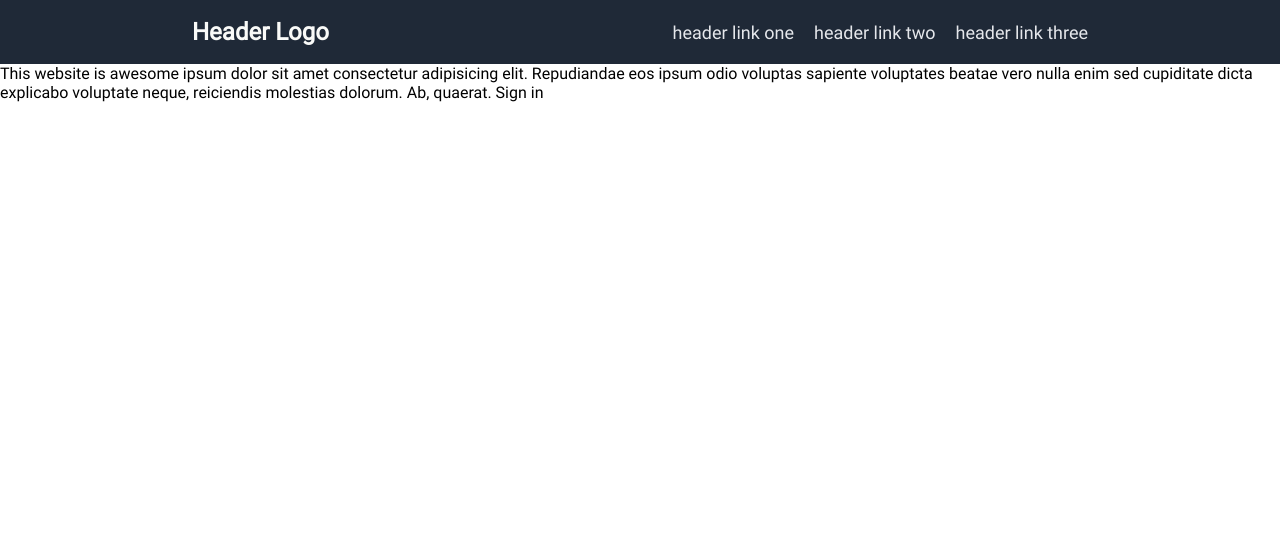
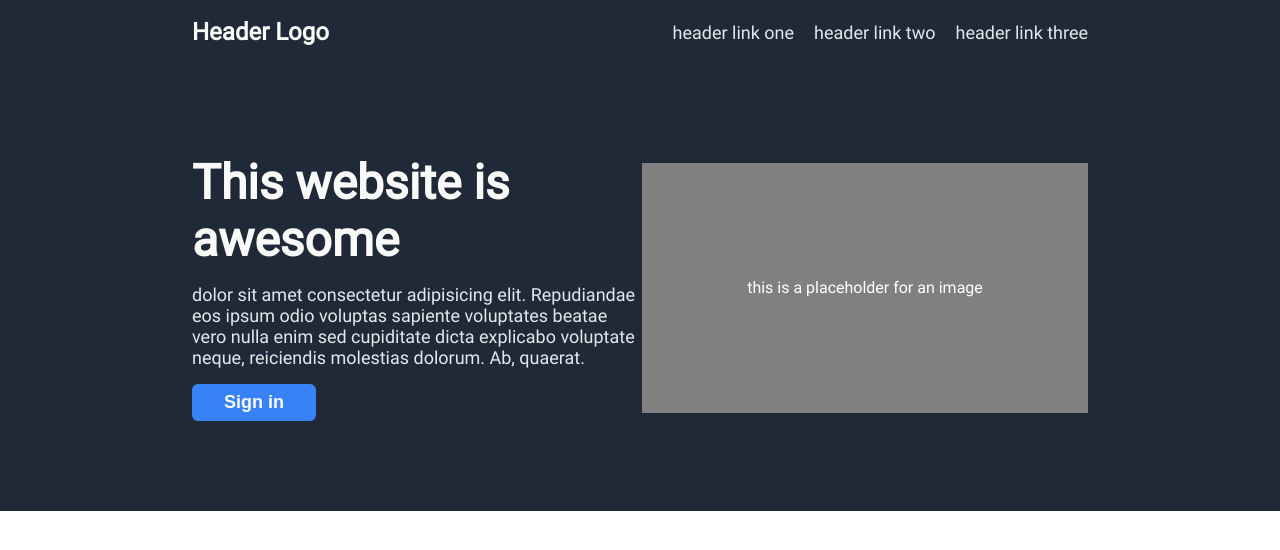
Before and after one commit to lukano56/Landing-Page, a plain HTML site: page index.html in a window 1280 px wide. Drawn offline with Linux system fonts and the light colour scheme; files whose address does not match are found by name.

Commit message:
Adds finished second section.

```diff
--- a/css/styles.css
+++ b/css/styles.css
@@ -14,16 +14,26 @@ body {
     flex-direction: column;
 }
 
-.top {
+html {
+    box-sizing: border-box;
+}
+
+.header,
+.hero {
     background-color: #1F2937;
 }
 
-.header {
+.header-container {
+    height: 64px
+
+}
+
+.header-container,
+.hero-container {
     display: flex;
     justify-content: space-between;
     width: 70%;
     margin: 0 auto;
-    height: 64px;
     align-items: center;
 }
 
@@ -44,3 +54,46 @@ a {
     color: #E5E7EB;
     font-size: 18px;
 }
+
+.hero-container {
+    padding: 90px 0;
+}
+
+.info {
+   max-width: 450px;
+
+}
+
+.info .main {
+    font-size: 48px;
+    color: #F9FAF8;
+    font-weight: bold;
+    margin-bottom: 16px;
+}
+
+.info .secondary {
+    font-size: 18px;
+    color: #E5E7EB;
+    margin-bottom: 16px;
+}
+
+.info .button {
+    color: #F9FAF8;
+    background-color: #3882F6;
+    font-size: 18px;
+    font-weight: bold;
+    padding: 8px 32px;
+    border-radius: 6px;
+    border: none;
+
+}
+
+.img {
+    width: 550px;
+    height: 250px;
+    background-color: grey;
+    color: white;
+    display: flex;
+    justify-content: center;
+    align-items: center;
+}
--- a/index.html
+++ b/index.html
@@ -12,8 +12,8 @@
 </head>
 
 <body>
-    <div class="top">
-        <div class="header">
+    <div class="header">
+        <div class="header-container">
             <div class="logo">Header Logo</div>
             <div class="links">
                 <ul>
@@ -24,14 +24,19 @@
             </div>
         </div>
     </div>
-    This website is awesome
-    ipsum dolor sit amet consectetur adipisicing elit.
-    Repudiandae eos ipsum odio voluptas sapiente voluptates
-    beatae vero nulla enim sed cupiditate dicta explicabo voluptate neque,
-    reiciendis molestias dolorum. Ab, quaerat.
-
-    Sign in
-
+    <div class="hero">
+        <div class="hero-container">
+            <div class="info">
+                <div class="main">This website is awesome</div>
+                <div class="secondary">dolor sit amet consectetur adipisicing elit.
+                    Repudiandae eos ipsum odio voluptas sapiente voluptates
+                    beatae vero nulla enim sed cupiditate dicta explicabo voluptate neque,
+                    reiciendis molestias dolorum. Ab, quaerat.</div>
+                <button class="button">Sign in</button>
+            </div>
+            <div class="img"> this is a placeholder for an image</div>
+        </div>
+    </div>
 </body>
 
 </html>
```
